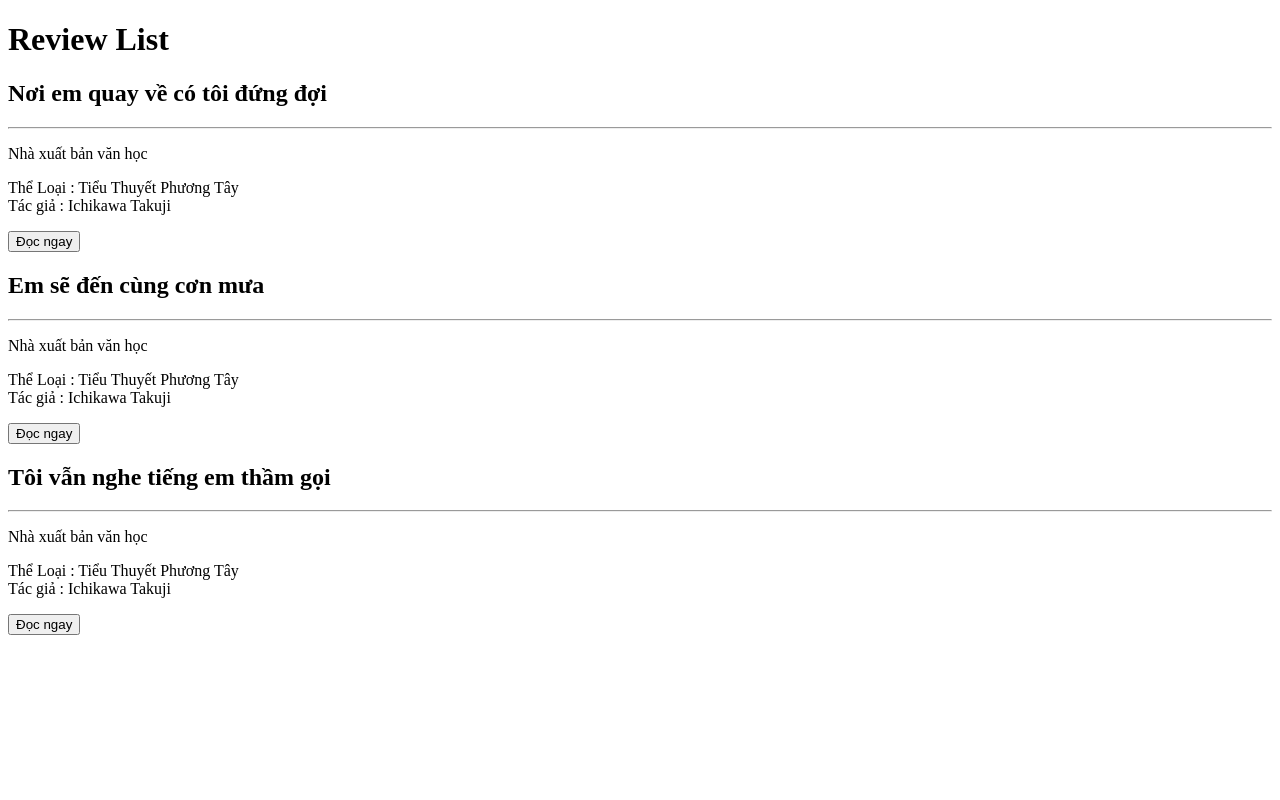
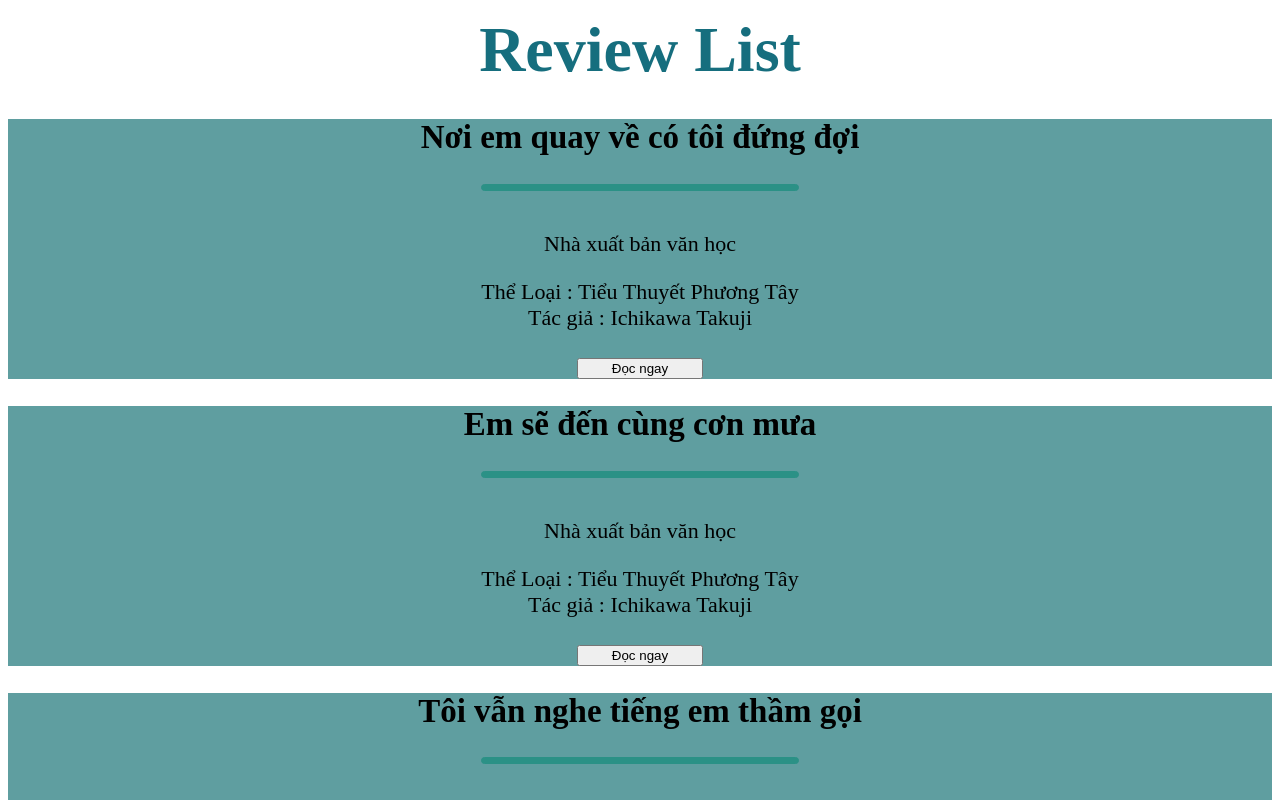
Before and after one commit to chieuchieu/filmnbook, a plain HTML site: page Sách.html in a window 1280 px wide. Shown: the top 800 px of the page. Drawn offline with Linux system fonts and the light colour scheme.

Commit message:
thêm href với class

```diff
--- a/Sách.html
+++ b/Sách.html
@@ -3,13 +3,15 @@
 <head>
     <meta charset="UTF-8">
     <meta name="viewport" content="width=device-width, initial-scale=1.0">
+
+    <link rel="stylesheet" href="./style.css">
     <title> Review truyện </title>
 </head>
 <body>
     <h1>Review List</h1>
     <div class="story">
         <div class="content">
-            <h2>Nơi em quay về có tôi đứng đợi</h2>
+            <h2 class="title">Nơi em quay về có tôi đứng đợi</h2>
             <hr>
             <p>Nhà xuất bản văn học</p>
             <p>
@@ -17,7 +19,7 @@
                 Tác giả : Ichikawa Takuji
             </p>
             <a href="noiem.html" target="blank">
-                <button>Đọc ngay</button>
+                <button class="doc-ngay-button">Đọc ngay</button>
             </a>
         </div>
     </div>
@@ -32,7 +34,7 @@
                 Tác giả : Ichikawa Takuji
             </p>
             <a href="emse.html" target="blank">
-                <button>Đọc ngay</button>
+                <button class="doc-ngay-button">Đọc ngay</button>
             </a>
         </div>
     </div>
@@ -47,7 +49,7 @@
                 Tác giả : Ichikawa Takuji
             </p>
             <a href="toivan.html" target="blank">
-                <button>Đọc ngay</button>
+                <button class="doc-ngay-button">Đọc ngay</button>
             </a>
         </div>
     </div>
--- a/style.css
+++ b/style.css
@@ -142,3 +142,19 @@ form > textarea {
     object-fit: cover;
     object-position: top;
 }
+
+/*sach page*/
+.content {
+    background-color: cadetblue;
+}
+
+.story {
+    text-align: center;
+    font-size: 22px;
+}
+
+
+.doc-ngay-button {
+    width: 10%;
+    height: 50%;
+}
```
